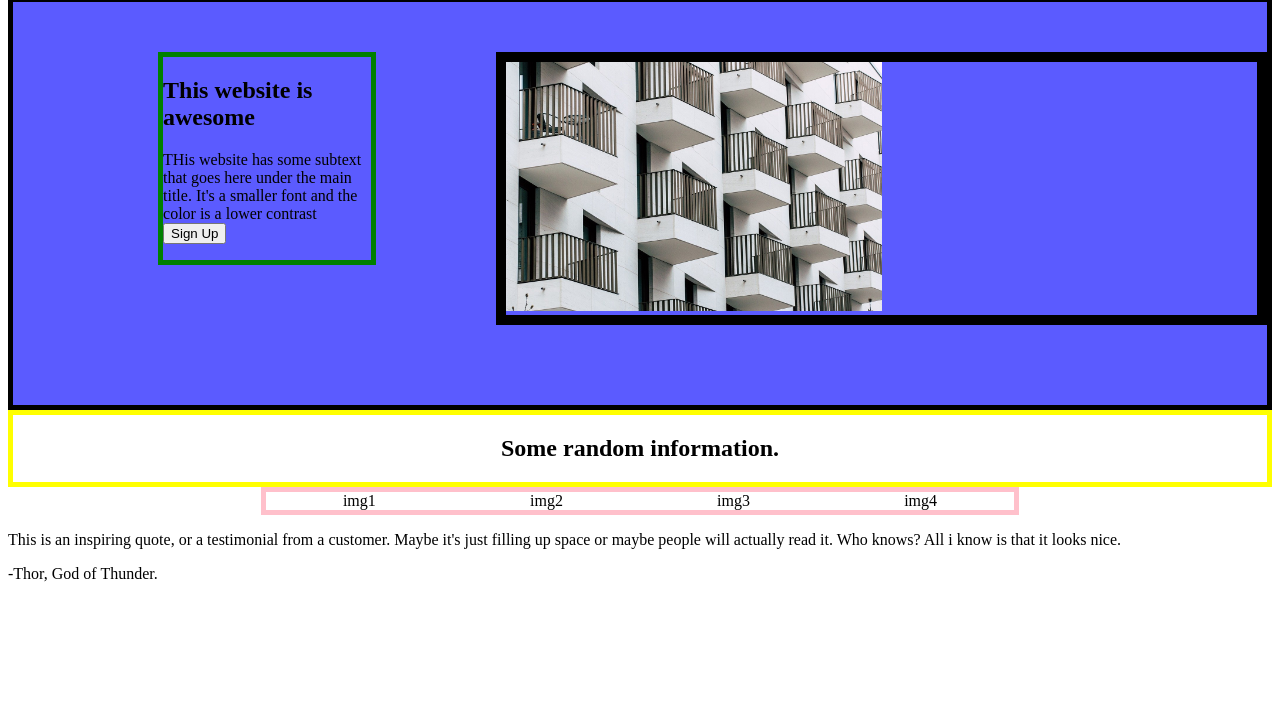
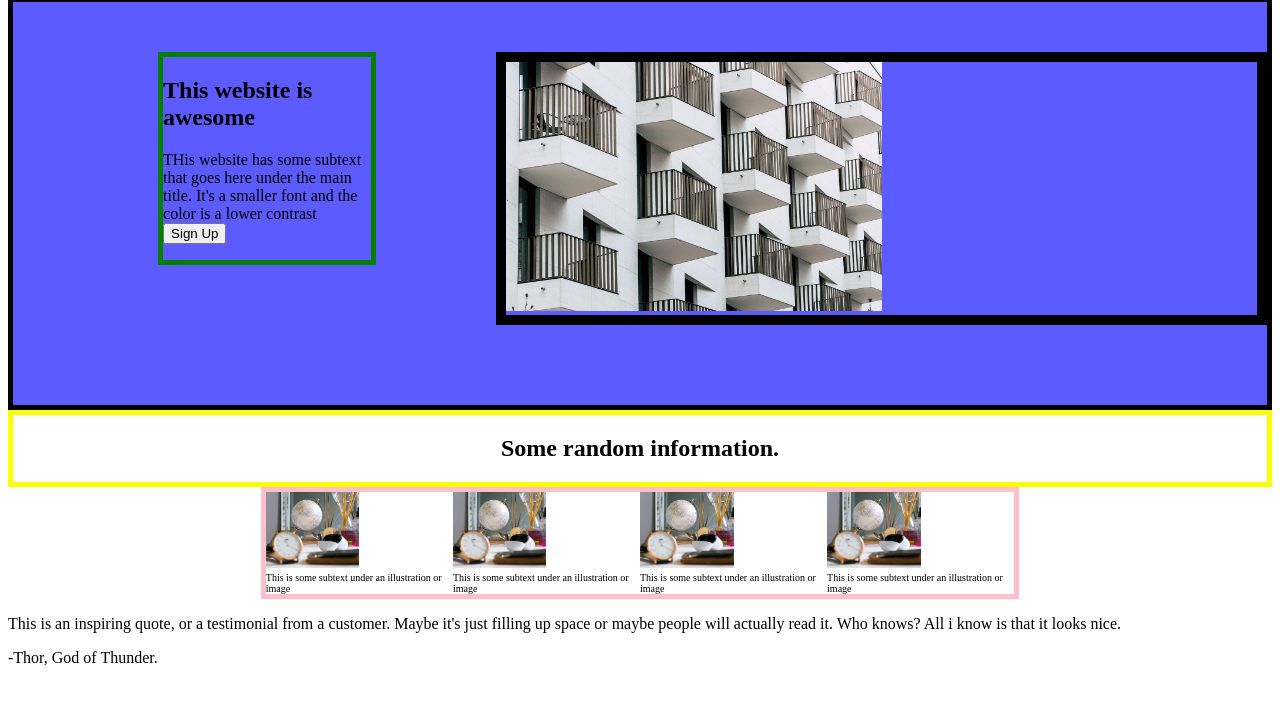
Before and after one commit to Ykesha/landing-page, a plain HTML site: page index.html in a window 1280 px wide. Shown: the part 39-742 px from the top of the page. Drawn offline with Linux system fonts and the light colour scheme.

Commit message:
Added picture captions

```diff
--- a/index.html
+++ b/index.html
@@ -34,10 +34,10 @@
 
     </div>
     <div class="infoimgs">
-        <div>img1</div>
-        <div>img2</div>
-        <div>img3</div>
-        <div>img4</div>
+        <div><img src="./images/clock.jpg" class="img2"><figcaption>This is some subtext under an illustration or image</figcaption></div>
+        <div><img src="./images/clock.jpg" class="img2"><figcaption>This is some subtext under an illustration or image</figcaption></div>
+        <div><img src="./images/clock.jpg" class="img2"><figcaption>This is some subtext under an illustration or image</figcaption></div>
+        <div><img src="./images/clock.jpg" class="img2"><figcaption>This is some subtext under an illustration or image</figcaption></div>
     </div>
 
     <div class="quote">
--- a/styles.css
+++ b/styles.css
@@ -14,6 +14,18 @@
     width: 50%;
     height: auto;
 }
+
+.img2 {
+    width: 50%;
+    height: auto;
+
+}
+
+figcaption {
+    font-size: 10px;
+}
+
+
 
 .logo {
 
```
